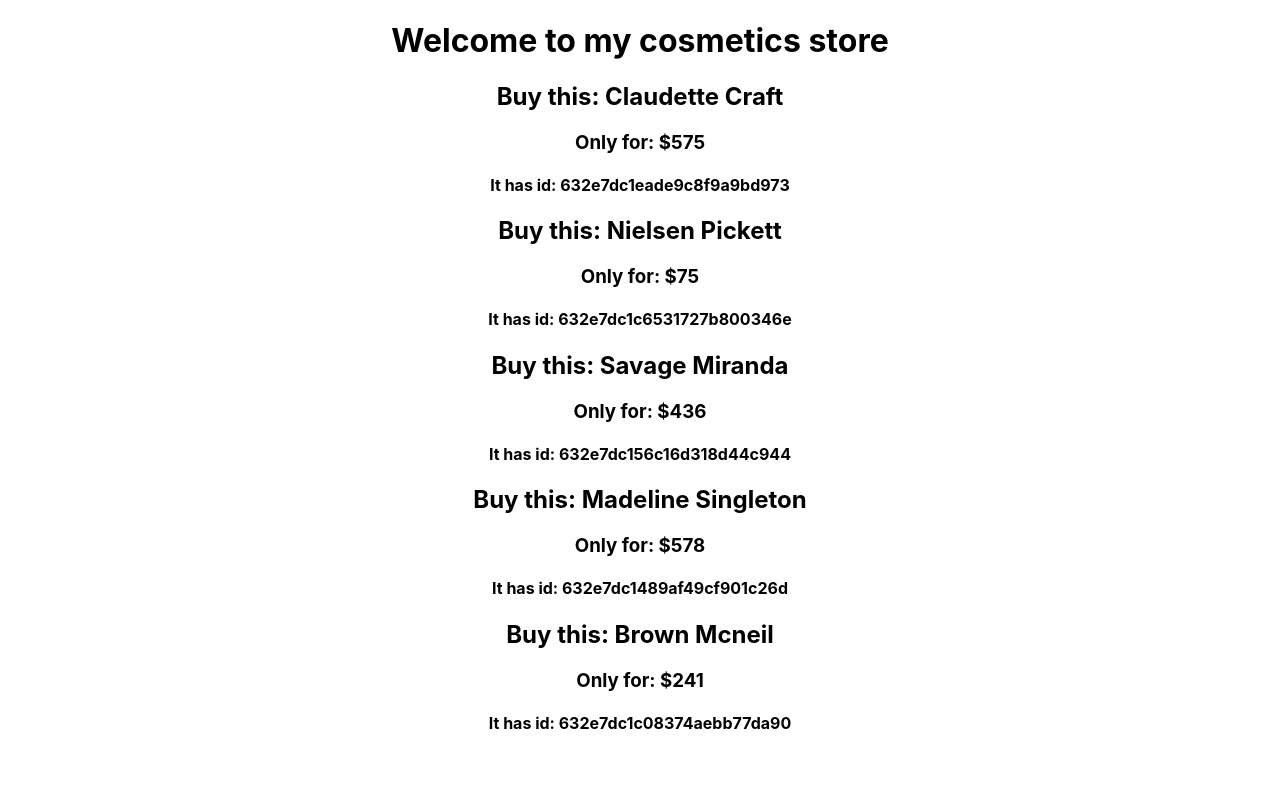
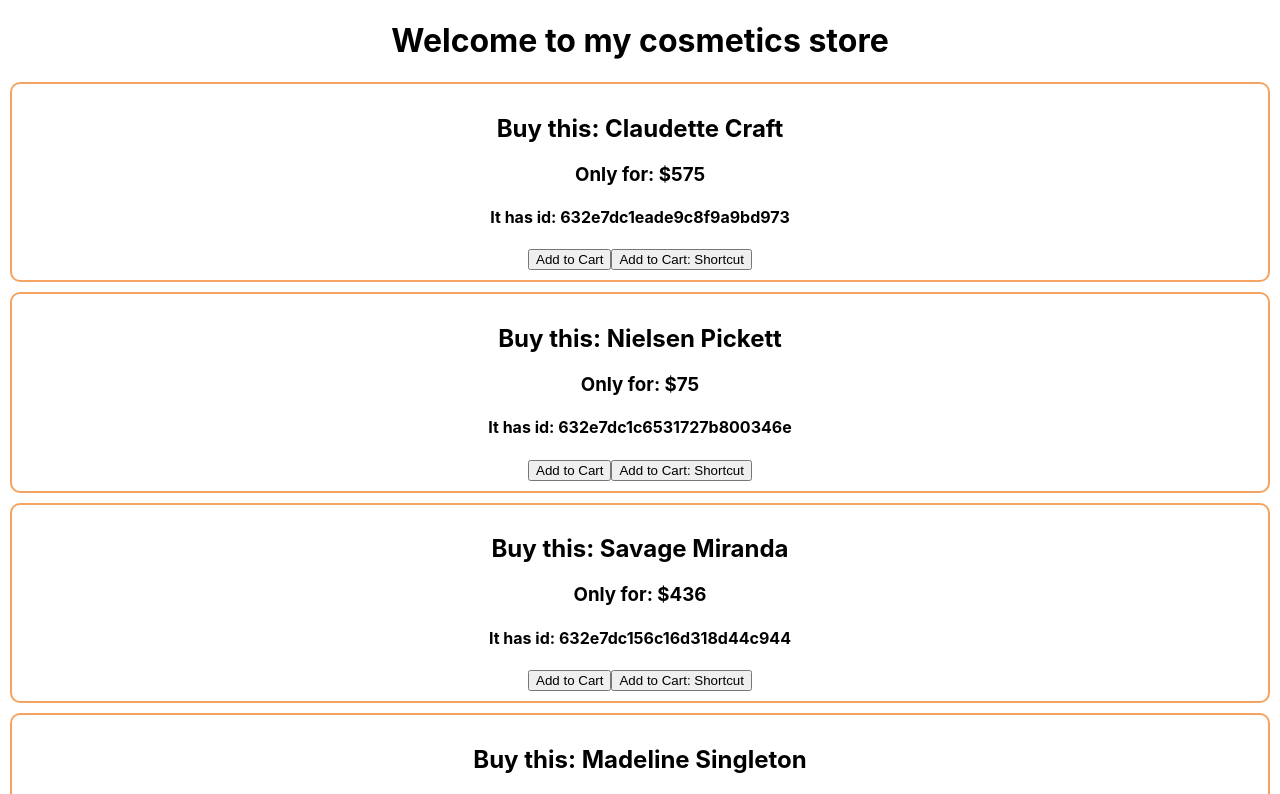
Before and after one commit to faizulislamfair/react-storage-and-handler, a React (Create React App) app: page / in a window 1280 px wide. Shown: the top 794 px of the page. Built offline with nearby package versions, Linux system fonts and the light colour scheme.

Commit message:
event handler with parameters

```diff
--- a/src/components/Cosmetic/Cosmetic.css
+++ b/src/components/Cosmetic/Cosmetic.css
@@ -0,0 +1,6 @@
+.product {
+    border: 2px solid sandybrown;
+    margin: 10px;
+    padding: 10px;
+    border-radius: 10px;
+}
--- a/src/components/Cosmetic/Cosmetic.js
+++ b/src/components/Cosmetic/Cosmetic.js
@@ -1,13 +1,22 @@
 import React from 'react';
+import './Cosmetic.css';
 
 const Cosmetic = (props) => {
     const { name, price, id } = props.cosmetic;
 
+    const addToCart = () => {
+        console.log('item added', id);
+    }
+
+    const addToCartWithParam = () => addToCart(id)
+
     return (
-        <div>
+        <div className='product'>
             <h2>Buy this: {name}</h2>
             <h3>Only for: ${price}</h3>
             <h4>It has id: {id}</h4>
+            <button onClick={addToCartWithParam}>Add to Cart</button>
+            <button onClick={() => addToCart(id)}>Add to Cart: Shortcut</button>
         </div>
     );
 };
```
